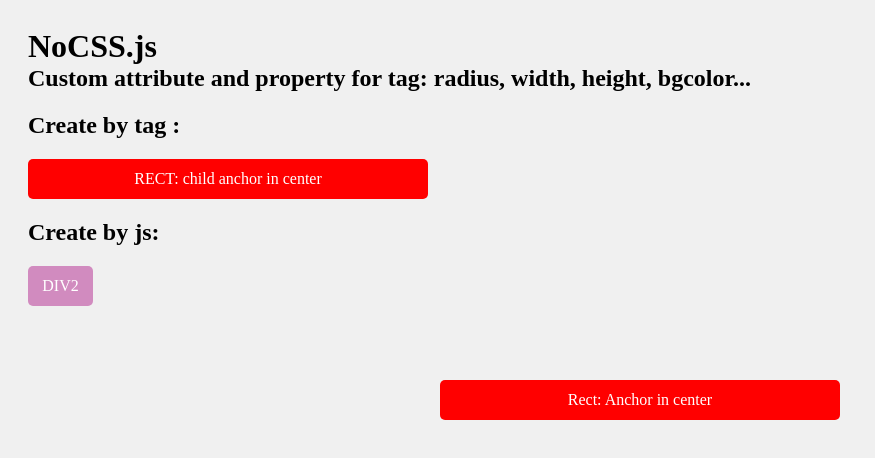
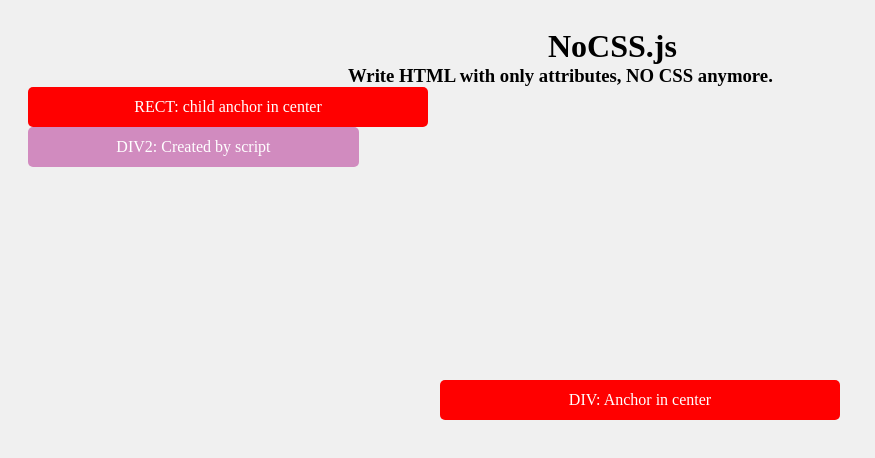
Before and after one commit to surfsky/NoCss, a plain HTML site: page index.html in a window 1280 px wide. Shown: the whole page, without its empty margins (0-875 px from the left). Drawn offline with Linux system fonts and the light colour scheme.

Commit message:
lineAnchor

```diff
--- a/index.html
+++ b/index.html
@@ -5,12 +5,11 @@
     </style>
 </head>
 <body width="100%" height="100%" padding="20px" bgcolor="#f0f0f0">
-    <h1 lineAnchor="center">NoCSS.js</h1>
-    <h2 lineAnchor="center">Custom attribute and property for tag: radius, width, height, bgcolor...</h2>
-    <h2>Create by tag :</h2>
-    <div radius='5px' width='400px' height='40px' bgcolor='red' color="white" padding="4px" anchor="center" childAnchor="center">Rect: Anchor in center</div>
+    <h1 lineAnchor="center" width="200px">NoCSS.js</h1>
+    <h3 lineAnchor="center" width="600px">Write HTML with only attributes, NO CSS anymore.</h3>
+
+    <div radius='5px' width='400px' height='40px' bgcolor='red' color="white" padding="4px" anchor="center" childAnchor="center">DIV: Anchor in center</div>
     <rect radius='5px' width='400px' height='40px' bgcolor='red' color="white" padding="4px" childAnchor="center">RECT: child anchor in center</rect>
-    <h2>Create by js:</h2>
 </body>
 
 <script>
@@ -22,7 +21,7 @@
     div.width  = '80px';
     div.height = '40px';
     div.padding = '4px';
-    div.innerHTML = "DIV2"
+    div.innerHTML = "DIV2: Created by script"
     div.radius = '5px';
     div.bgColor = 'blue';
     div.childAnchor = 'center';
@@ -39,7 +38,7 @@
 
     /**Get random width*/
     function getRandomWidth(){
-        return Math.floor(Math.random() * 200) + 'px';
+        return Math.floor(Math.random() * 400 + 200) + 'px';
     }
 
     /**Get random color */
--- a/nocss.js
+++ b/nocss.js
@@ -251,10 +251,11 @@ class NoCss{
     */
     static setLineAnchor(ele, anchor){
         var s = ele.style;
+        s.display = 'block';
         switch (anchor){
-            case Anchor.L   : s.marginLeft = 0;       break;
-            case Anchor.C   : s.margin = '0 auto';    break;
-            case Anchor.R   : s.marginLeft = 'auto'; s.marginRight = 0; break;
+            case Anchor.L   : s.width='400px'; s.marginLeft = 0;       break;
+            case Anchor.C   : s.width='400px'; s.margin = '0 auto';    break;
+            case Anchor.R   : s.width='400px'; s.marginLeft = 'auto'; s.marginRight = 0; break;
         }
         return ele;
     }
```
